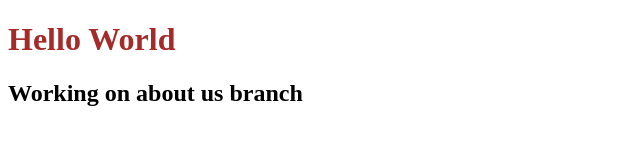
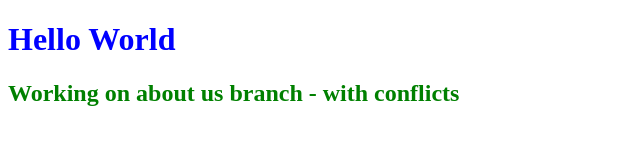
Before and after one commit to naveedmac/my_website_demo, a plain HTML site: page index.html in a window 1280 px wide. Shown: the whole page, without its empty margins (0-640 px from the left). Drawn offline with Linux system fonts and the light colour scheme.

Commit message:
with conflicts

```diff
--- a/index.html
+++ b/index.html
@@ -13,6 +13,6 @@
     </head>
     <body>
         <h1>Hello World </h1>
-        <h2>Working on about us branch</h2>
+        <h2>Working on about us branch - with conflicts</h2>
     </body>
 </html>
--- a/styles.css
+++ b/styles.css
@@ -1,3 +1,6 @@
 h1 {
-    color: brown;
+    color: blue;
 }
+h2 {
+    color:green;
+}
```
